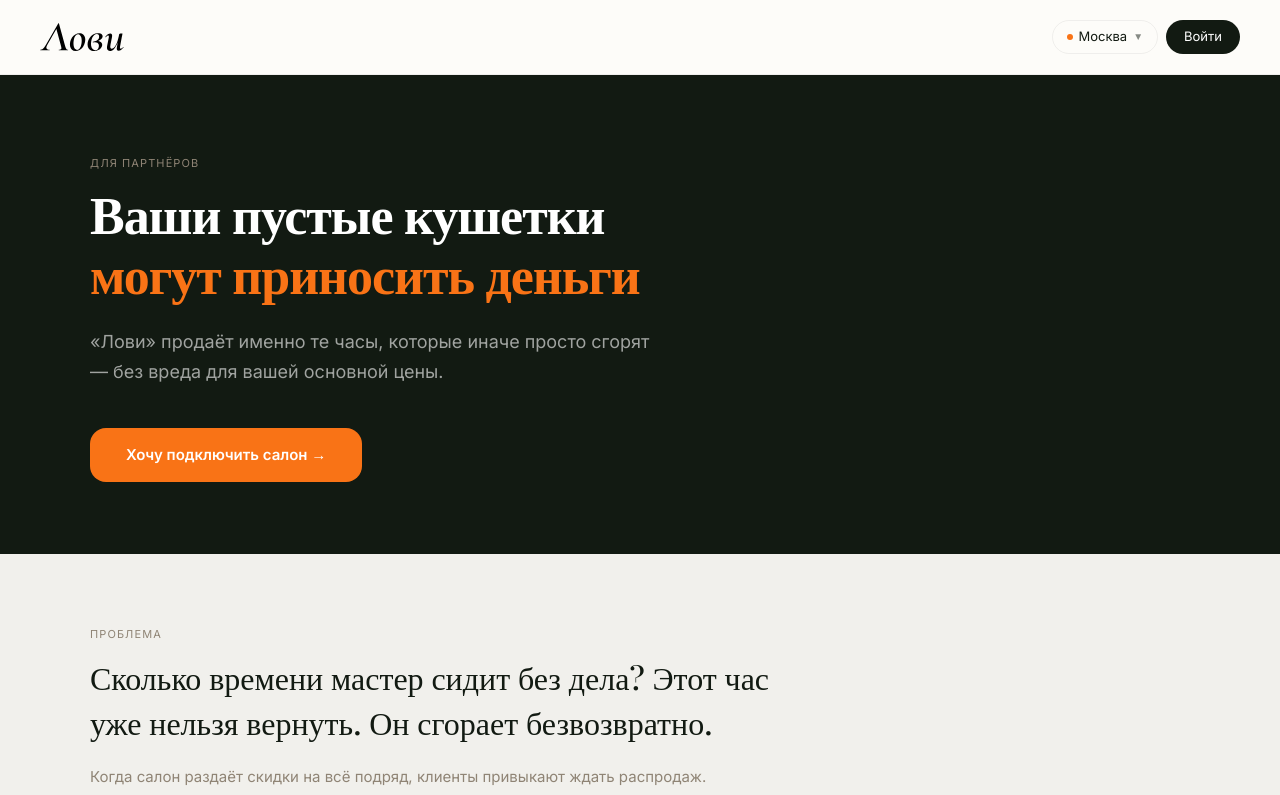
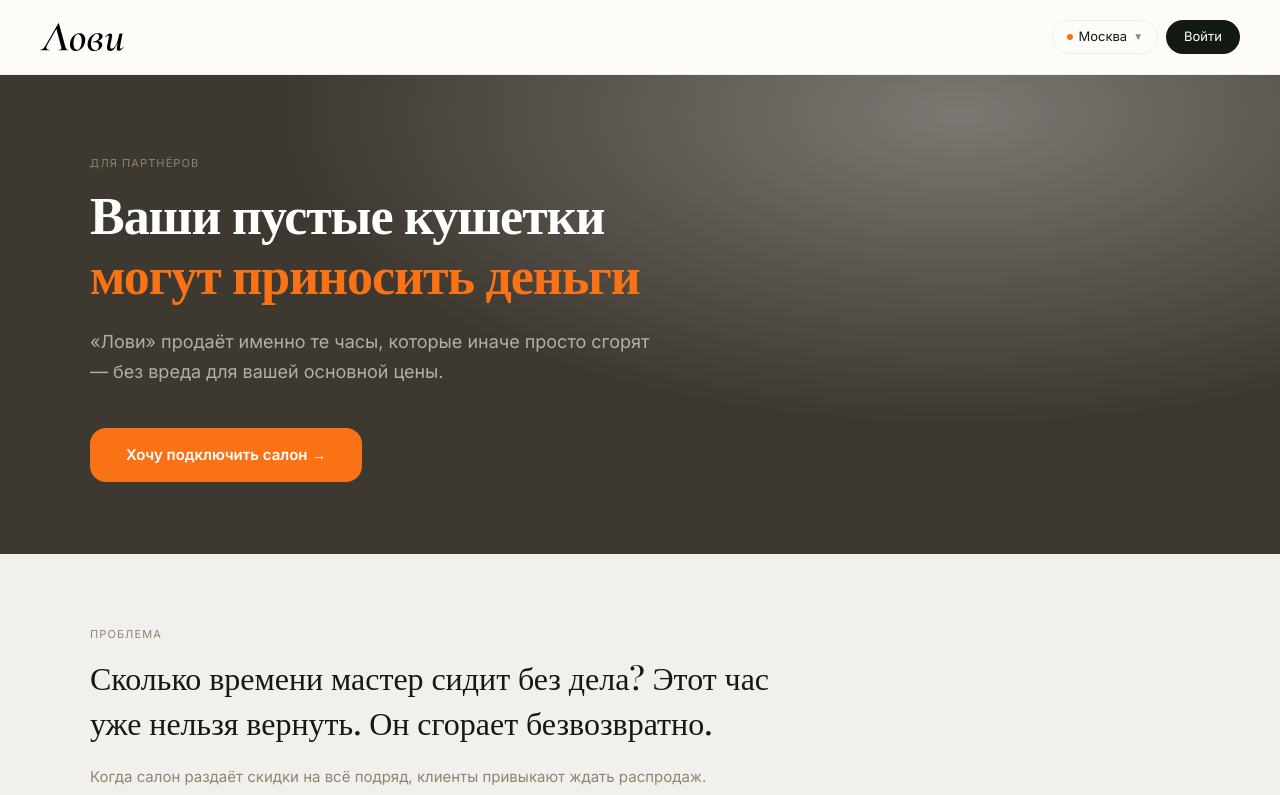
Before and after one commit to dvasincom-sketch/lovi-web, a React (Vite) app: page /partners in a window 1280 px wide. Shown: the top 795 px of the page. Built offline with nearby package versions, Linux system fonts and the light colour scheme; a web font is replaced by a local one.

Commit message:
refactor: extract PartnerForm component - Hero background

```diff
--- a/src/pages/Partners.jsx
+++ b/src/pages/Partners.jsx
@@ -69,7 +69,11 @@ export default function Partners() {
     <div style={s.page}>
 
       {/* Hero */}
-      <div style={{ background: '#121A12', color: '#fff', padding: isMobile ? '60px 20px 56px' : '80px 40px 72px' }}>
+      <div style={{
+  background: `radial-gradient(ellipse at 75% 8%, rgba(255,255,255,0.32) 0%, transparent 50%), #3D3830`,
+  color: '#fff',
+  padding: isMobile ? '60px 20px 56px' : '80px 40px 72px'
+}}>
         <div style={{ maxWidth: 1100, margin: '0 auto' }}>
           <div style={s.label}>Для партнёров</div>
           <h1 style={{ fontFamily: 'Playfair Display, serif', fontSize: isMobile ? 32 : 52, fontWeight: 600, lineHeight: 1.15, margin: '0 0 24px', letterSpacing: '-0.02em', maxWidth: 680 }}>
```
Also changed, not shown: 3 other files (tests, documents, lock files or other folders).
